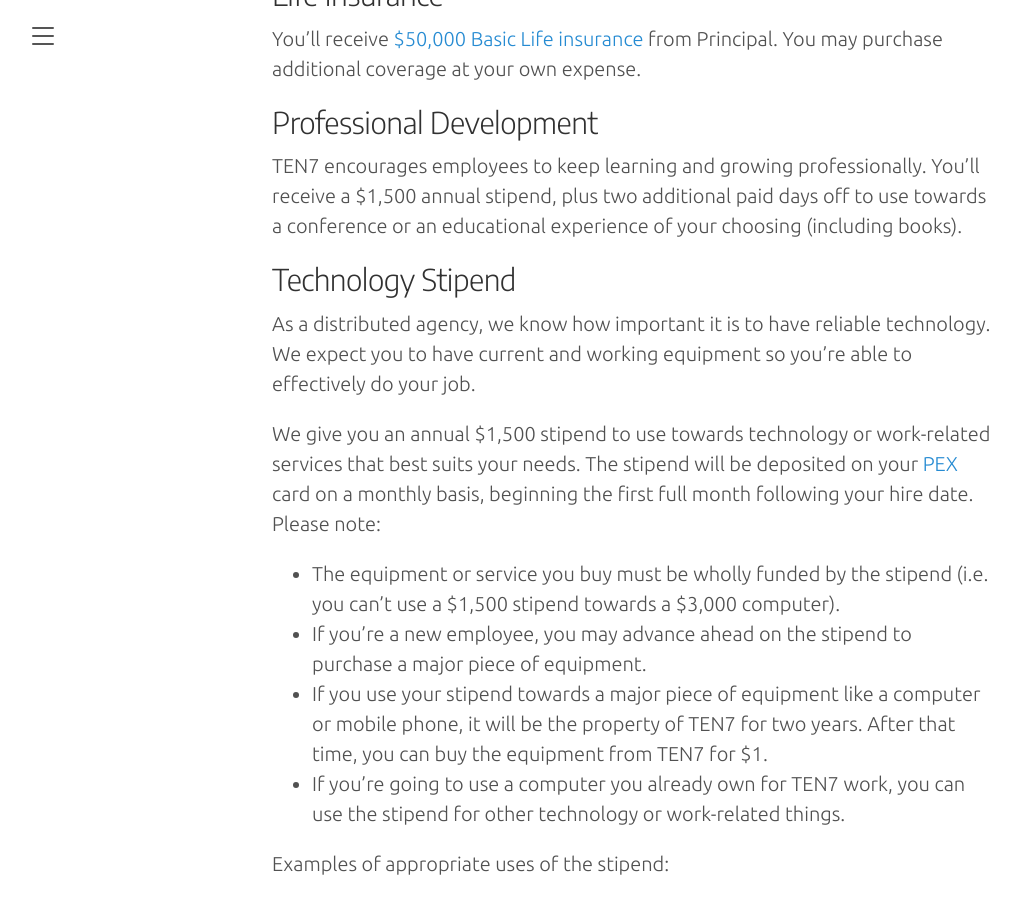
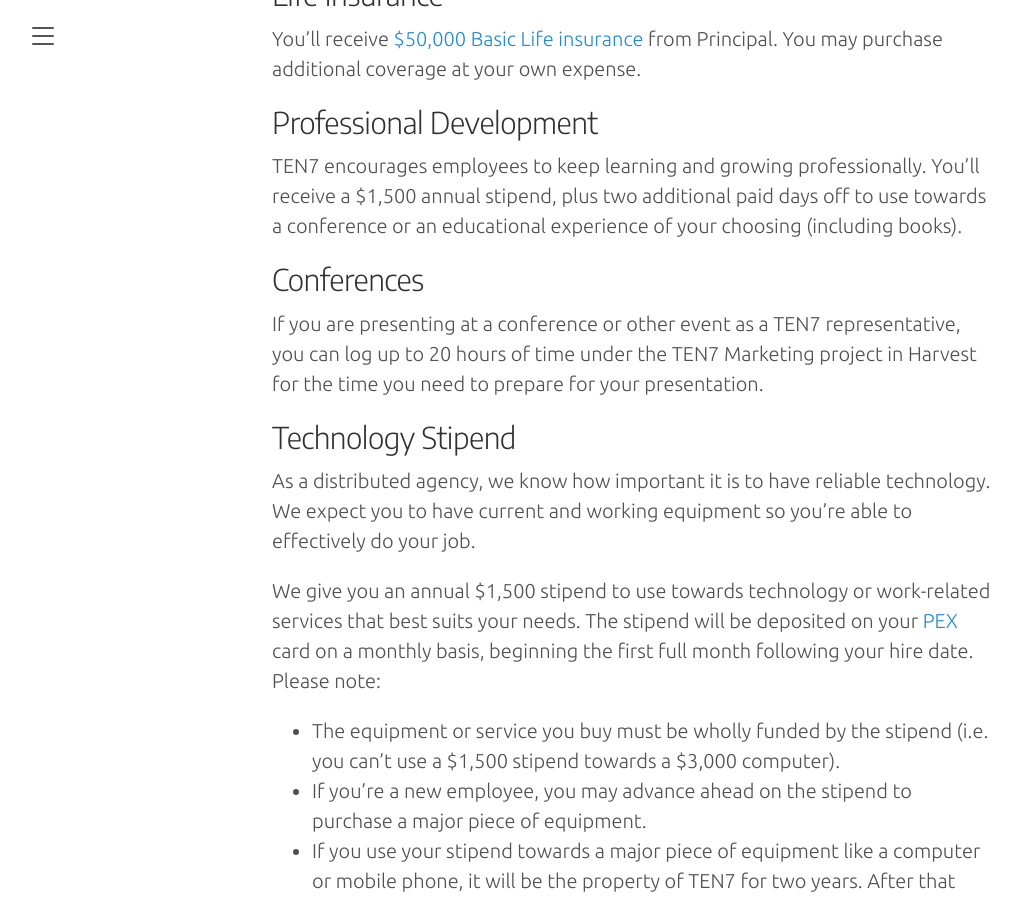
Before and after one commit to ten7/handbook.ten7.com, a Jekyll site: the page built from 040-our-benefits.md, in a window 1280 px wide and 900 px high, scrolled down 4837 px. Shown: the whole window, without its empty margins (8-1028 px from the left). Built offline with Jekyll 4.4.1, drawn with Linux system fonts in a browser that asks for light colours; some web fonts are replaced; our own code applies the rules of GitHub Pages for plain Markdown files.

Commit message:
Conference time

```diff
--- a/040-our-benefits.md
+++ b/040-our-benefits.md
@@ -120,6 +120,9 @@ You’ll receive [$50,000 Basic Life insurance](https://s3.amazonaws.com/hawaiia
 
 TEN7 encourages employees to keep learning and growing professionally. You'll receive a $1,500 annual stipend, plus two additional paid days off to use towards a conference or an educational experience of your choosing (including books).
 
+## Conferences
+If you are presenting at a conference or other event as a TEN7 representative, you can log up to 20 hours of time under the TEN7 Marketing project in Harvest for the time you need to prepare for your presentation.
+
 ## Technology Stipend
 
 As a distributed agency, we know how important it is to have reliable technology. We expect you to have current and working equipment so you’re able to effectively do your job.
```
